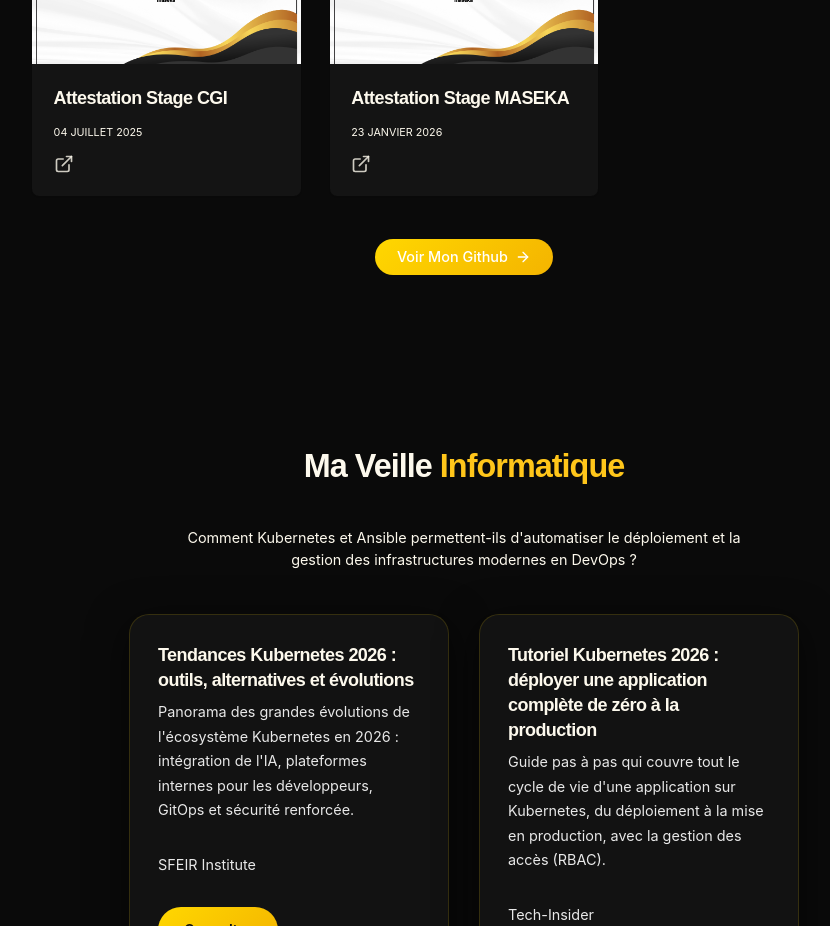
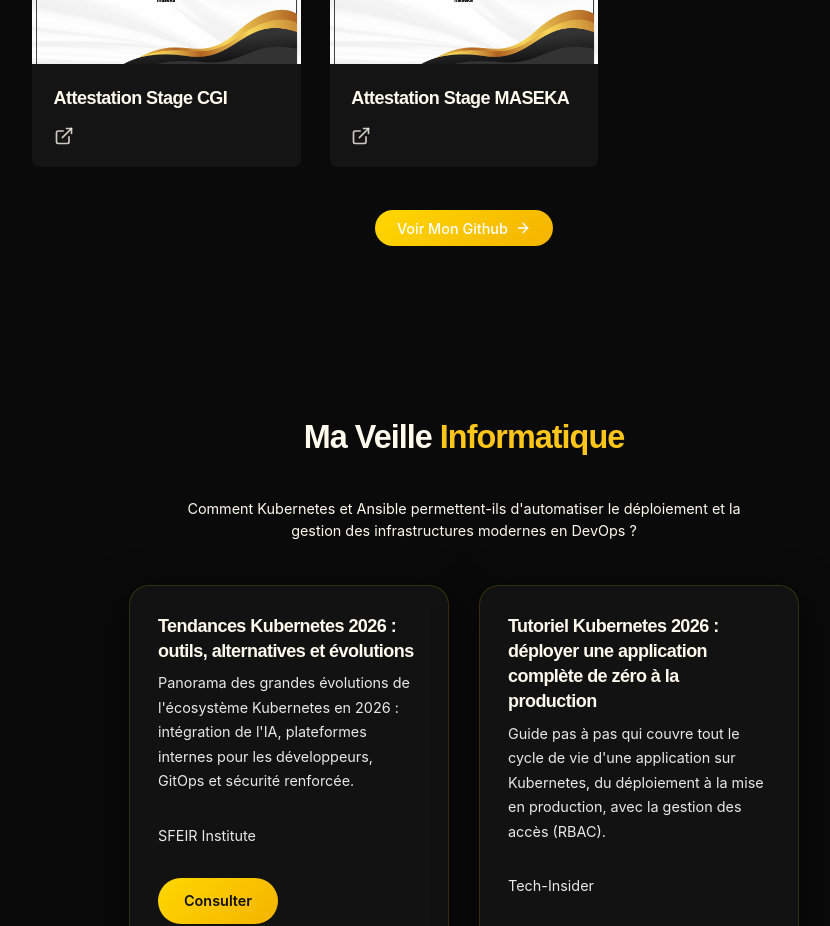
Before and after one commit to reineekoueth/portfolio-reineekoueth, a React (Vite) app: page / in a window 1280 px wide. Shown: the part 5520-6446 px from the top of the page, without its empty margins (176-1006 px from the left). Built offline with nearby package versions, Linux system fonts and the light colour scheme; the HTML template or start-up script is replaced by a standard one.

Commit message:
Update dates for stage reports and attestations

```diff
--- a/src/components/StageSection.jsx
+++ b/src/components/StageSection.jsx
@@ -11,7 +11,7 @@ const Stage = [
     description: "Mission principale : Mise en place et configuration d’environnements de conteneurisation et de déploiement applicatif",
     image: "",
     category: "rapport",
-    date: "12 Mai 2025 - 04 Juillet 2025",
+    date: " Mai 2026 -  Juillet 2026",
     demoUrl: "/doc/Rapport de stage CGI.pdf",
   },
   {
@@ -19,7 +19,6 @@ const Stage = [
     title: "Attestation Stage CGI ",
     image: "/images/image.attestationcgi.png",
     category:"attestation",
-    date: "04 JUILLET 2025 ",
     demoUrl: "/doc/attestation-stage-CGI.pdf",
   },
   {
@@ -28,7 +27,7 @@ const Stage = [
     description: "Mission Principale : Création et mise en ligne d’un site internet pour l’association Maseka afin d’améliorer sa visibilité en ligne et d’optimiser sa communication auprès de son public et de ses partenaires.",
     image: "",
     category: "rapport",
-    date: "01 Decembre 2025 - 23 janvier 2026 ",
+    date: "mai 2025 - juillet 2025 ",
     demoUrl: "/doc/Attestation-Stage-maseka.pdf",
   },
   {
@@ -36,7 +35,6 @@ const Stage = [
     title: "Attestation Stage MASEKA ",
     image: "/images/image.attestationmaseka.png",
     category: "attestation",
-    date: "23 JANVIER 2026 ",
     demoUrl: "/doc/Attestation-Stage-maseka.pdf",
   },
 
```
